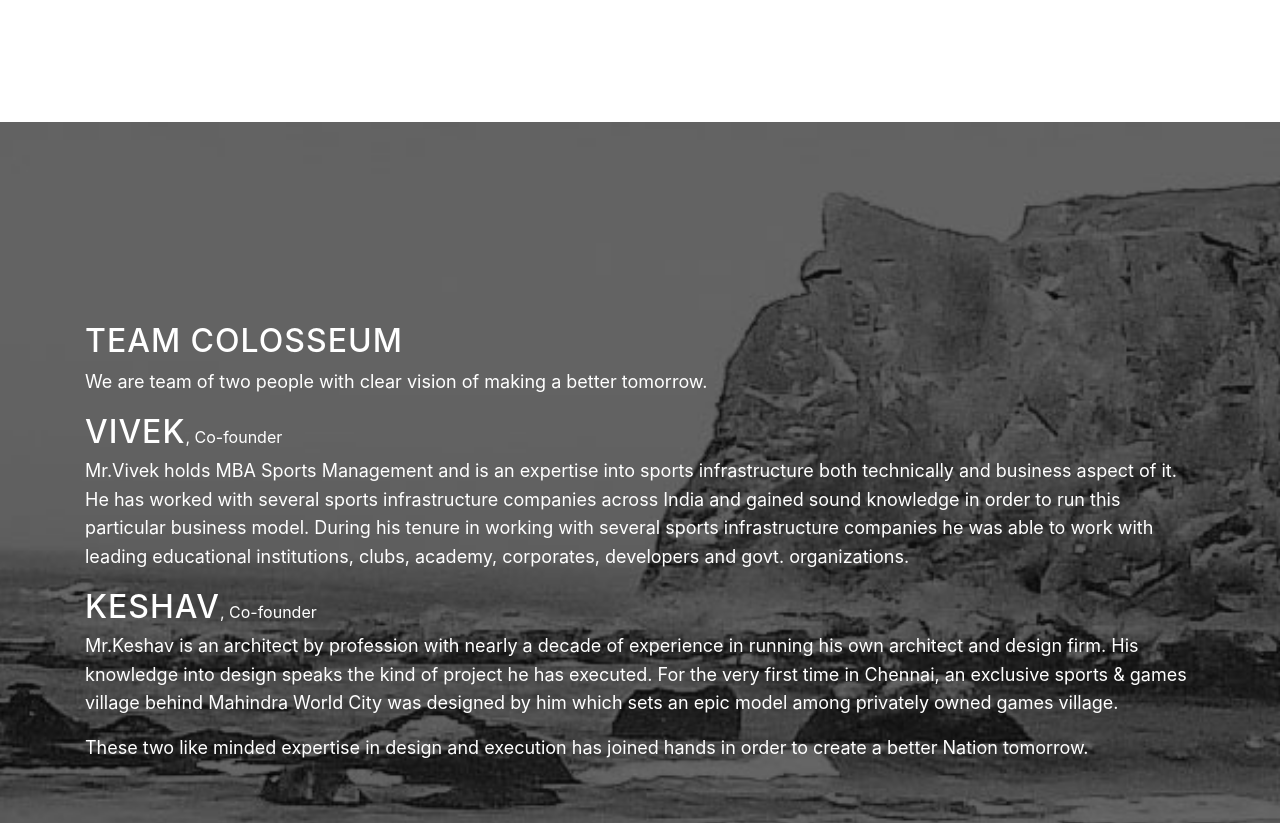
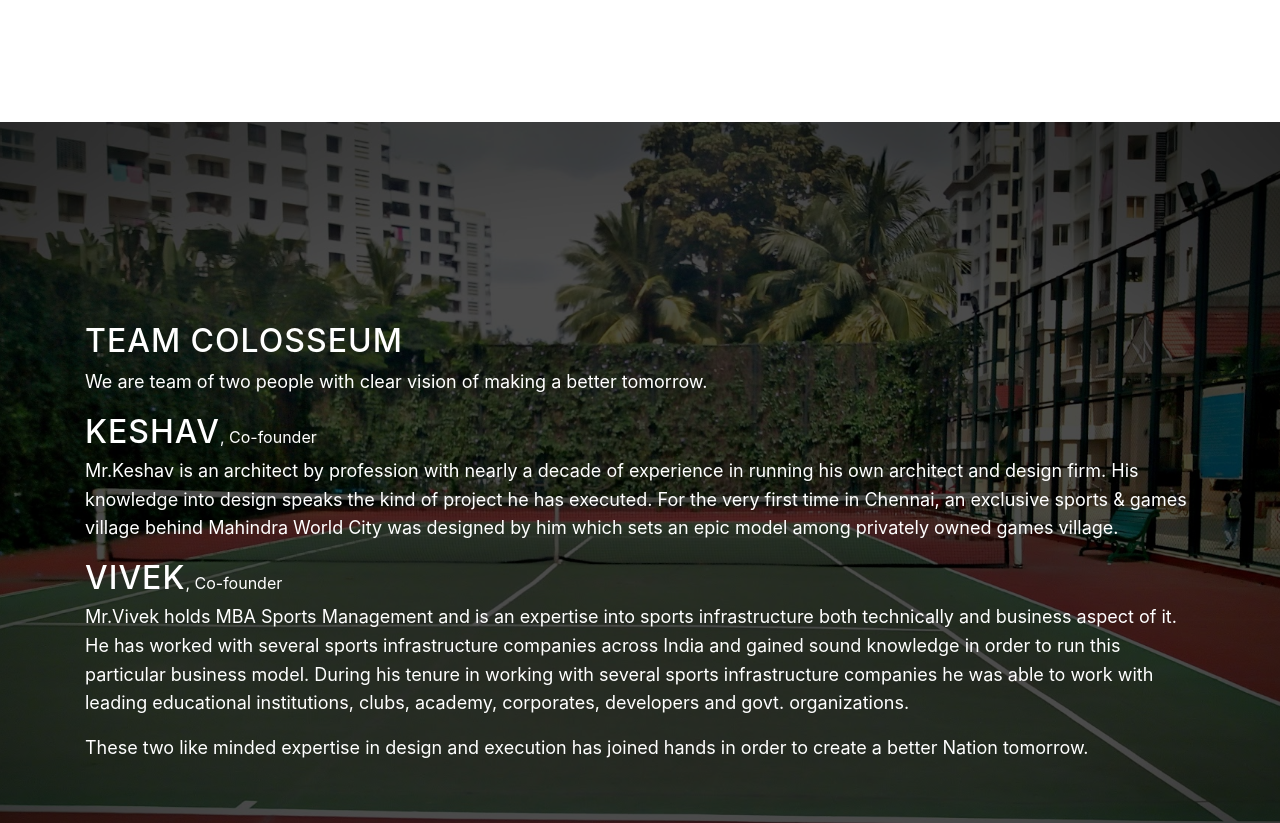
Before and after one commit to fasidOnGit/colosseum, a website with bundled scripts: page index.html in a window 1280 px wide. Shown: the part 1840-2663 px from the top of the page. Built offline with nearby package versions, Linux system fonts and the light colour scheme.

Commit message:
changed bg for founder and orfer of founders

```diff
--- a/css/grayscale.css
+++ b/css/grayscale.css
@@ -153,7 +153,10 @@ a {
 
 .download-section {
   color: white;
-  background: url("../img/downloads-bg.jpg") no-repeat center center scroll;
+  background: linear-gradient(
+      rgba(0, 0, 0, 0.7),
+      rgba(0, 0, 0, 0.7)
+    ),url("../img/fnd-bg.jpg") no-repeat center center scroll;
   background-color: black;
   -webkit-background-size: cover;
   -moz-background-size: cover;
--- a/index.html
+++ b/index.html
@@ -57,7 +57,7 @@
           <div class="row">
             <div class="col-lg-10 mx-auto">
               <h1 class="brand-heading">The Colosseum Sports</h1>
-              <p class="intro-text">powering a healthier generation with world-class infrastructure.</p>
+              <p class="intro-text">Powering a healthier generation with world-class sports infrastructure.</p>
               <a href="#about" class="btn btn-circle js-scroll-trigger">
                 <i class="fa fa-angle-double-down animated"></i>
               </a>
@@ -94,10 +94,10 @@
           <p>We are team of two people with clear vision of making a better tomorrow.</p>
         <div class="row">
            <div class="col-lg-12 mx-auto">
+            <h2 style="display: inline;">Keshav</h2><label>, Co-founder</label>
+            <p>Mr.Keshav is an architect by profession with nearly a decade of experience in running his own architect and design firm. His knowledge into design speaks the kind of project he has executed. For the very first time in Chennai, an exclusive sports & games village behind Mahindra World City was designed by him which sets an epic model among privately owned games village.</p>
             <h2 style="display: inline;">Vivek</h2><label>, Co-founder</label>
             <p>Mr.Vivek holds MBA Sports Management and is an expertise into sports infrastructure both technically and business aspect of it. He has worked with several sports infrastructure companies across India and gained sound knowledge in order to run this particular business model. During his tenure in working with several sports infrastructure companies he was able to work with leading  educational institutions, clubs, academy, corporates, developers and govt. organizations.</p>
-            <h2 style="display: inline;">Keshav</h2><label>, Co-founder</label>
-            <p>Mr.Keshav is an architect by profession with nearly a decade of experience in running his own architect and design firm. His knowledge into design speaks the kind of project he has executed. For the very first time in Chennai, an exclusive sports & games village behind Mahindra World City was designed by him which sets an epic model among privately owned games village.</p>
             <p>These two like minded expertise in design and execution has joined hands in order to create a better Nation tomorrow.</p>
             <!-- <div class="col-md-2"></div>
             <div class="col-md-4">
```
Also changed, not shown: img/fnd-bg.jpg (added).
